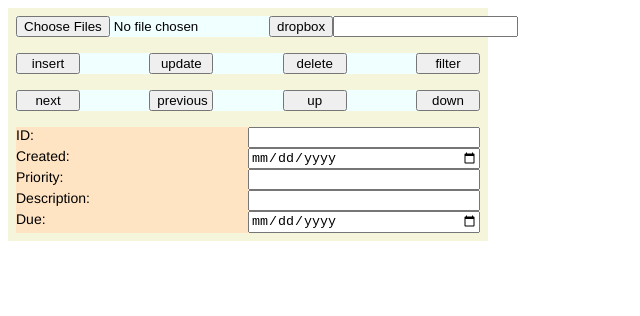
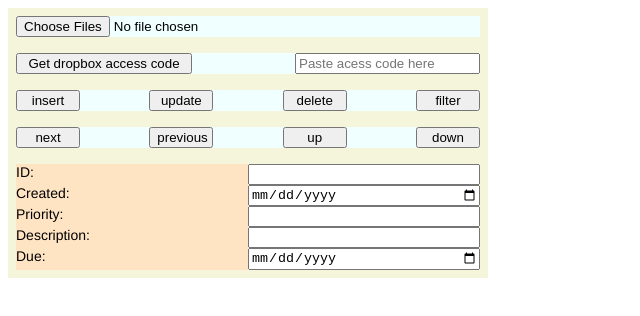
Before and after one commit to shanemcandrewai/projourdyn, a website: page pub/index.html in a window 1280 px wide. Shown: the whole page, without its empty margins (0-640 px from the left). Drawn offline with Linux system fonts and the light colour scheme.

Commit message:
dropbox access code

```diff
--- a/pub/index.html
+++ b/pub/index.html
@@ -12,8 +12,10 @@
     <div class="ui">
       <div class="row-file">
         <input id="uploadInput" type="file" multiple />
-        <button id="dropbox" type="button">dropbox</button>
-        <input type="text" maxlength="80" />
+      </div>
+      <div class="row-file">
+        <button id="dropbox" type="button">Get dropbox access code</button>
+        <input type="text" maxlength="80" placeholder="Paste acess code here" />
       </div>
       <div class="row-button">
         <button type="button">insert</button>
--- a/pub/js/main.js
+++ b/pub/js/main.js
@@ -1,6 +1,6 @@
 document.getElementById('dropbox').addEventListener(
   'click',
   () => {
-    document.getElementById('dropbox').textContent = 'clicked';
+    window.open('https://www.dropbox.com/oauth2/authorize?client_id=0jblm44r25b76xf&response_type=code', '_blank');
   },
 );
--- a/pub/main.css
+++ b/pub/main.css
@@ -8,6 +8,10 @@
 
 button {
   width: 4rem;
+}
+
+#dropbox {
+  width: 11rem;
 }
 
 .row-file,
```
Also changed, not shown: README.md.
